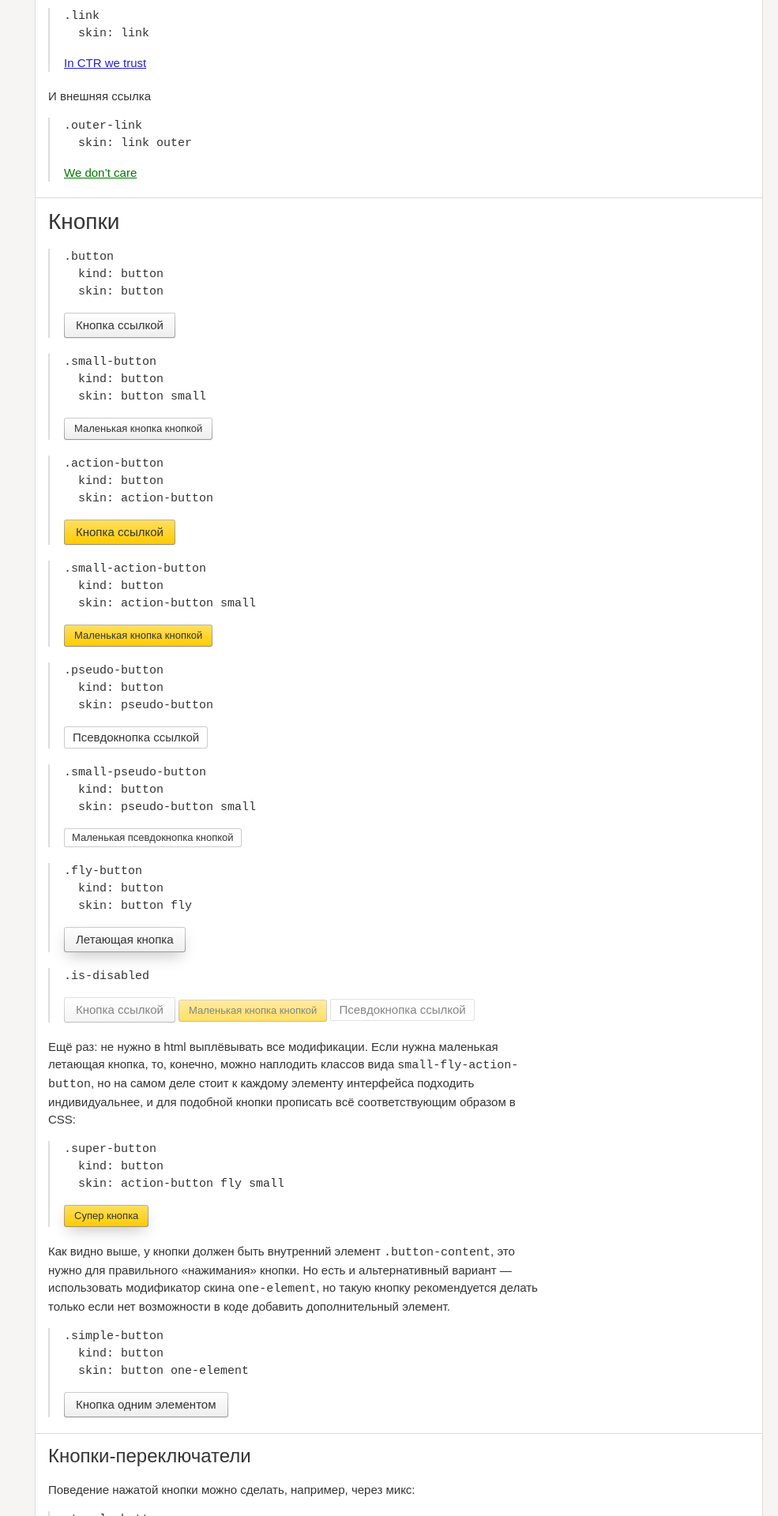
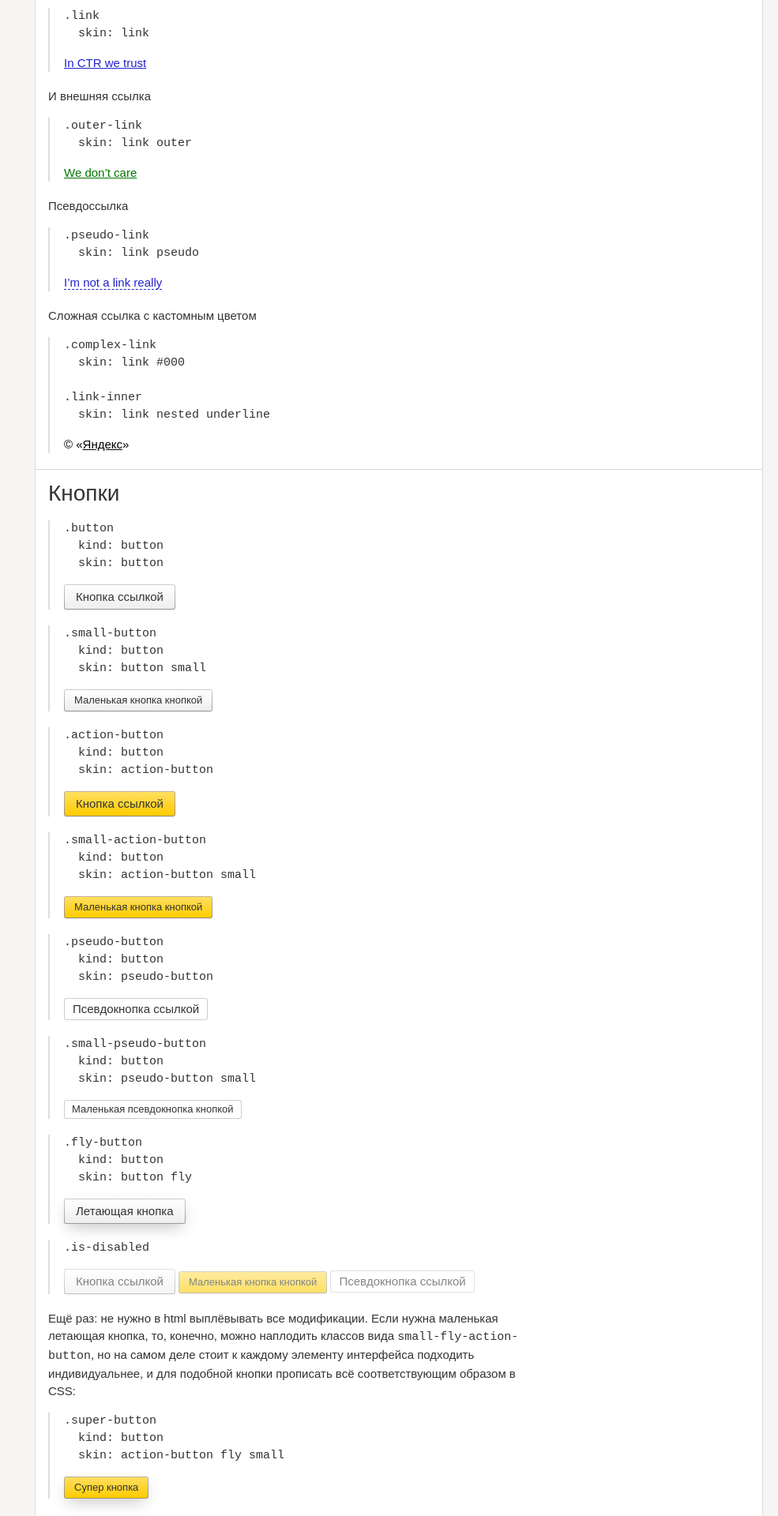
Before and after one commit to yandex-ui/stylobate-islands, a Jekyll site: the page built from blocks.md, in a window 1280 px wide. Shown: the part 1938-3858 px from the top of the page at 79% size, without its empty margins (295-1280 px from the left). Built offline with Jekyll 4.4.1, drawn with Linux system fonts in a browser that asks for light colours.

Commit message:
Added complex link, examples

```diff
--- a/blocks.md
+++ b/blocks.md
@@ -92,6 +92,23 @@ page_type: blocks
 >       skin: link outer
 >
 > <a class="outer-link" href="#x">We don't care</a>
+
+Псевдоссылка
+
+>     .pseudo-link
+>       skin: link pseudo
+>
+> <a class="pseudo-link">I'm not a link really</a>
+
+Сложная ссылка с кастомным цветом
+
+>     .complex-link
+>       skin: link #000
+>
+>     .link-inner
+>       skin: link nested underline
+>
+> <a class="complex-link">© «<span class="link-inner">Яндекс</span>»</a>
 
 <!-- И потом ещё будет с иконкой -->
 
--- a/style.css
+++ b/style.css
@@ -229,6 +229,27 @@ a.site-nav-link:not([href]):before {
 }
 .outer-link:hover {
   color: #d00;
+}
+.pseudo-link {
+  cursor: pointer;
+  color: #22c;
+  text-decoration: none;
+  text-decoration: none;
+  border-bottom: 1px dashed;
+}
+.pseudo-link:hover {
+  color: #d00;
+}
+.complex-link {
+  cursor: pointer;
+  color: #000;
+  text-decoration: none;
+}
+.complex-link:hover {
+  color: #d00;
+}
+.link-inner {
+  text-decoration: underline;
 }
 .button {
   display: inline-block;
```
Also changed, not shown: blocks/link/link.styl (+9 -0 lines).
